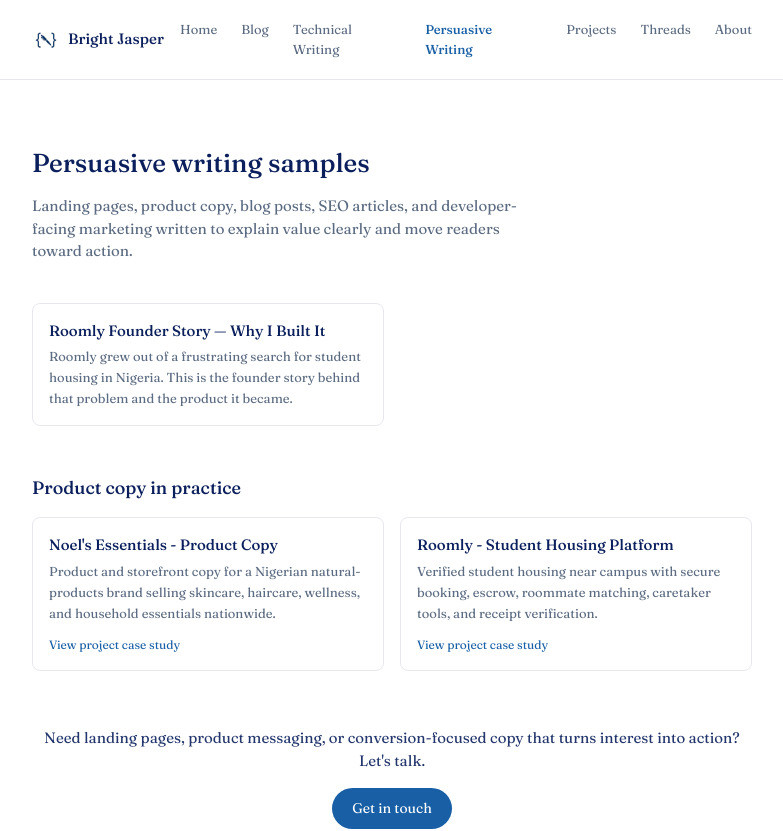
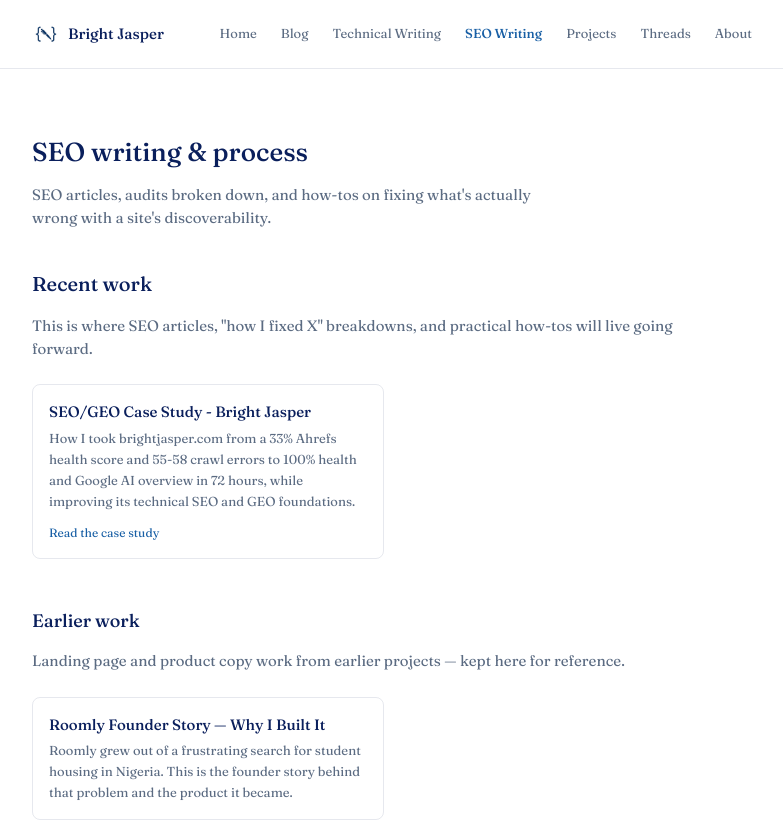
Before and after one commit to Aura-pix/bright-jasper, a Next.js app: page /writing-samples/persuasive in a window 1280 px wide. Shown: the top 831 px of the page, without its empty margins (248-1031 px from the left). Built offline with nearby package versions, Linux system fonts and the light colour scheme.

Commit message:
Switched persuasive writing copy to seo writing and process

```diff
--- a/app/about/page.js
+++ b/app/about/page.js
@@ -21,8 +21,8 @@ export default function AboutPage() {
         </p>
 
         <p>
-          I help brands get found — by search engines and by AI. That means
-          fixing the technical groundwork most sites get wrong, then writing the
+          I help brands get found by search engines and AI. That means fixing
+          the technical groundwork most sites get wrong, then writing the
           content that earns visibility once it&apos;s fixable: SEO audits and
           fixes, developer docs, protocol explainers, product messaging, and
           everything in between, for technical and non-technical audiences
@@ -58,8 +58,7 @@ export default function AboutPage() {
           I audit sites end to end — metadata, canonicals, redirects, structured
           data, and backlinks — then fix what&apos;s broken before I touch a
           word of content. Once the technical layer is solid, the writing is
-          built around search intent and how AI models actually surface answers,
-          not just how Google ranks pages.
+          built around search intent and how AI models actually surface answers.
         </p>
 
         <p>
@@ -102,9 +101,8 @@ export default function AboutPage() {
 
         <h2>Right now</h2>
         <p>
-          Studying Computer Science, writing and doing SEO work for web2 and
-          web3 clients, building my own projects, and writing articles on my
-          blog.
+          Writing and doing SEO work for web2 and web3 clients, building my own
+          projects, and writing articles on my blog.
         </p>
       </div>
 
--- a/app/page.js
+++ b/app/page.js
@@ -71,9 +71,9 @@ export default function HomePage() {
       >
         <div className="max-w-2xl mx-auto">
           <p className="text-[15px] text-muted mb-2">
-            SEO/GEO/AEO specialist • content writer • technical writer
+            SEO/GEO/AEO specialist • Content Writer • Technical Writer
             <span className="mx-2">•</span>
-            web2 and web3
+            Web2 and Web3
           </p>
           <h1 className="text-[28px] sm:text-[32px] font-medium text-ink mb-6 leading-tight">
             I help brands get found by search engines, and AI.
@@ -167,24 +167,7 @@ export default function HomePage() {
           style={{
             background: "linear-gradient(180deg, #ffffff 0%, #F7FAFD 100%)",
           }}
-        >
-          <div className="max-w-3xl mx-auto">
-            <h2 className="text-[20px] font-medium text-ink mb-6">
-              Recent writing
-            </h2>
-            <div>
-              {recentPosts.map((post) => (
-                <PostCard key={post.slug} post={post} />
-              ))}
-            </div>
-            <Link
-              href="/blog"
-              className="inline-block mt-6 text-[14px] text-accent hover:underline"
-            >
-              See all writing
-            </Link>
-          </div>
-        </section>
+        ></section>
       )}
 
       {/* Proof of work */}
--- a/app/writing-samples/page.js
+++ b/app/writing-samples/page.js
@@ -24,7 +24,7 @@ export default function WritingSamplesPage() {
       },
       {
         "@type": "CollectionPage",
-        name: "Persuasive writing samples",
+        name: "SEO writing & process",
         url: "https://brightjasper.com/writing-samples/persuasive",
       },
     ],
@@ -66,12 +66,11 @@ export default function WritingSamplesPage() {
             className="block p-6 rounded-lg border border-ink/10 hover:border-accent transition-colors"
           >
             <h2 className="text-[18px] font-medium text-ink mb-2">
-              Persuasive Writing
+              SEO Writing
             </h2>
             <p className="text-[14px] text-muted leading-relaxed">
-              Landing pages, product messaging, SEO articles, and
-              conversion-focused copy that explains value and moves people to
-              action.
+              SEO articles, audits broken down, and practical how-tos on fixing
+              what is actually wrong with a site.
             </p>
           </Link>
         </div>
--- a/app/writing-samples/persuasive/page.js
+++ b/app/writing-samples/persuasive/page.js
@@ -5,47 +5,76 @@ import { getAllProjects } from "@/lib/projects";
 import { createPageMetadata } from "@/lib/metadata";
 
 export const metadata = createPageMetadata({
-  title: "Persuasive writing samples | Bright Jasper",
+  title: "SEO writing & process | Bright Jasper",
   description:
-    "Landing pages, SEO articles, and product copy written to explain value and convert readers into action.",
+    "SEO articles, technical SEO audits broken down, and practical how-tos on fixing what is actually wrong with a site.",
   path: "/writing-samples/persuasive",
 });
 
-export default function PersuasiveWritingSamplesPage() {
+export default function SeoWritingPage() {
   const samples = getAllSamples().filter((s) => s.track === "persuasive");
   const productProjects = getAllProjects().filter((project) =>
     project.tracks.includes("persuasive"),
+  );
+  const seoProjects = getAllProjects().filter(
+    (project) => project.slug === "seo-geo-case-study",
   );
 
   return (
     <div className="max-w-3xl mx-auto px-6 py-16">
       <h1 className="text-[26px] font-medium text-ink mb-3">
-        Persuasive writing samples
+        SEO writing &amp; process
       </h1>
       <p className="text-[15px] text-muted mb-10 max-w-lg">
-        Landing pages, product copy, blog posts, SEO articles, and
-        developer-facing marketing written to explain value clearly and move
-        readers toward action.
+        SEO articles, audits broken down, and how-tos on fixing what&apos;s
+        actually wrong with a site&apos;s discoverability.
       </p>
 
-      {samples.length === 0 ? (
-        <div className="border border-ink/10 rounded-lg p-8 text-center">
-          <p className="text-[15px] text-ink/90 mb-4">
-            This track is being built. No samples to show yet.
+      <section aria-labelledby="new-work-heading">
+        <h2
+          id="new-work-heading"
+          className="text-[20px] font-medium text-ink mb-4"
+        >
+          Recent work
+        </h2>
+        <p className="text-[15px] text-muted mb-6 max-w-2xl">
+          This is where SEO articles, &quot;how I fixed X&quot; breakdowns, and
+          practical how-tos will live going forward.
         </p>
-          <p className="text-[14px] text-muted mb-6">
-            Real posts will appear here as they&apos;re finished, same pattern
-            as the technical track.
+        <div className="grid sm:grid-cols-2 gap-4">
+          {seoProjects.map((project) => (
+            <Link
+              key={project.slug}
+              href={`/projects/${project.slug}`}
+              className="block p-4 rounded-lg border border-ink/10 hover:border-accent"
+            >
+              <p className="text-[15px] font-medium text-ink mb-1">
+                {project.title}
               </p>
-          <Link
-            href="/writing-samples/technical"
-            className="inline-flex w-full max-w-[18rem] items-center justify-center rounded-full border border-ink/15 px-5 py-2.5 text-center text-[14px] leading-snug text-ink transition-colors hover:border-accent hover:text-accent sm:max-w-none"
+              <p className="text-[13px] text-muted leading-relaxed">
+                {project.excerpt}
+              </p>
+              <p className="text-[12px] text-accent mt-3">
+                Read the case study
+              </p>
+            </Link>
+          ))}
+        </div>
+      </section>
+
+      <section className="mt-12" aria-labelledby="earlier-work-heading">
+        <h2
+          id="earlier-work-heading"
+          className="text-[18px] font-medium text-ink mb-4"
         >
-            View technical writing samples instead
-          </Link>
-        </div>
-      ) : (
-        <div className="grid sm:grid-cols-2 gap-4">
+          Earlier work
+        </h2>
+        <p className="text-[15px] text-muted mb-6">
+          Landing page and product copy work from earlier projects — kept here
+          for reference.
+        </p>
+        {samples.length > 0 && (
+          <div className="grid sm:grid-cols-2 gap-4 mb-6">
             {samples.map((sample) => (
               <Link
                 key={sample.slug}
@@ -64,14 +93,6 @@ export default function PersuasiveWritingSamplesPage() {
             ))}
           </div>
         )}
-
-      <section className="mt-12" aria-labelledby="product-copy-heading">
-        <h2
-          id="product-copy-heading"
-          className="text-[18px] font-medium text-ink mb-4"
-        >
-          Product copy in practice
-        </h2>
         <div className="grid sm:grid-cols-2 gap-4">
           {productProjects.map((project) => (
             <Link
@@ -95,8 +116,8 @@ export default function PersuasiveWritingSamplesPage() {
 
       <div className="mt-14 text-center">
         <p className="mb-4 text-[15px] text-ink/90">
-          Need landing pages, product messaging, or conversion-focused copy that
-          turns interest into action? Let&apos;s talk.
+          Need SEO writing and optimization that helps the right people find
+          your site? Let&apos;s talk.
         </p>
         <HireMeButton />
       </div>
--- a/components/Nav.js
+++ b/components/Nav.js
@@ -9,7 +9,7 @@ const NAV_LINKS = [
   { href: "/", label: "Home" },
   { href: "/blog", label: "Blog" },
   { href: "/writing-samples/technical", label: "Technical Writing" },
-  { href: "/writing-samples/persuasive", label: "Persuasive Writing" },
+  { href: "/writing-samples/persuasive", label: "SEO Writing" },
   { href: "/projects", label: "Projects" },
   { href: "/threads", label: "Threads" },
   { href: "/about", label: "About" },
```
Also changed, not shown: content/blog/founder-story-why-i-built-roomly.mdx (+3 -3 lines). Lines whose indentation alone changed are shown as unchanged.
